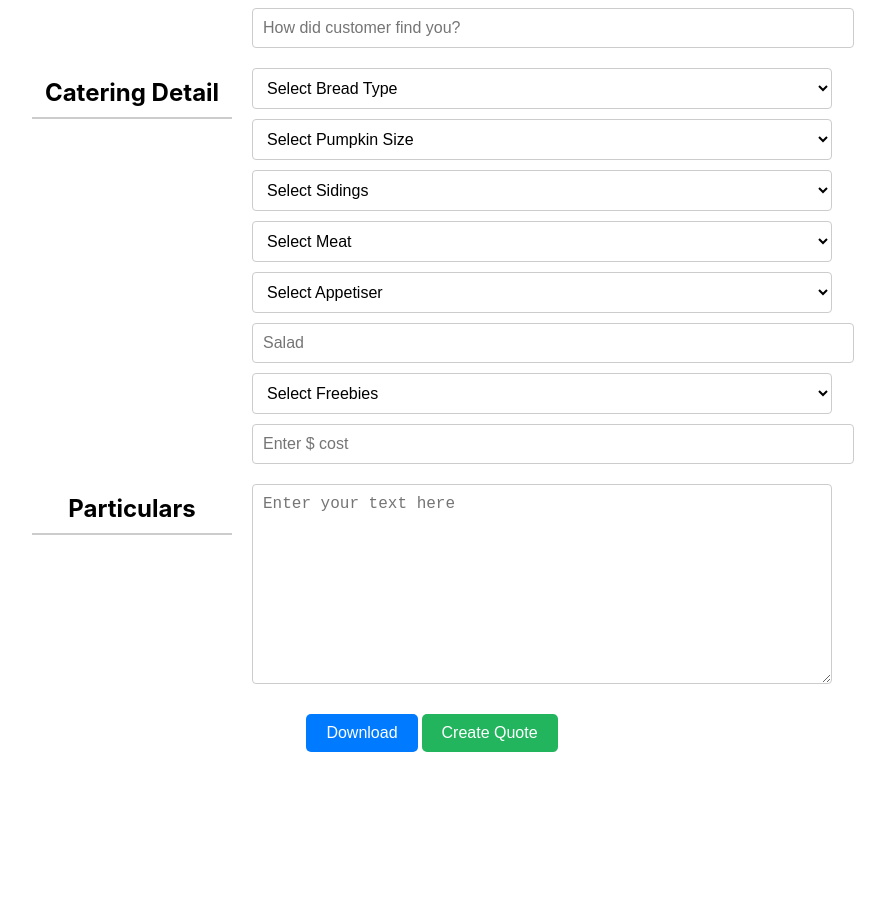
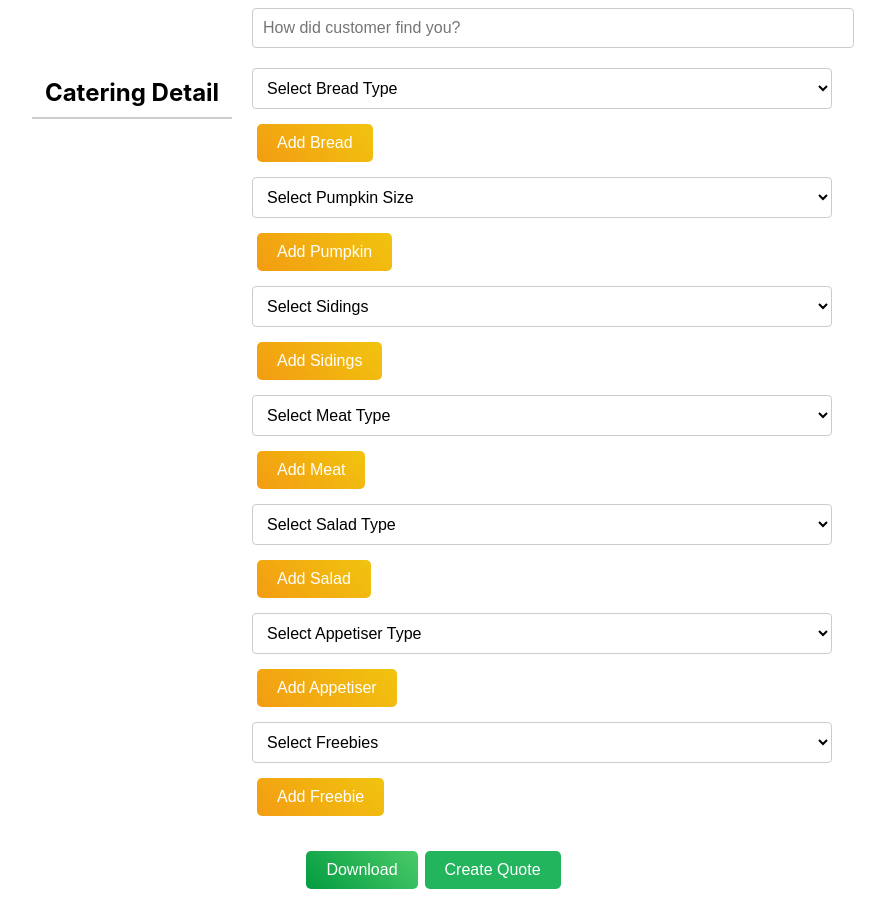
Before and after one commit to PritamMaharjan86/Catering-menu, a React (Create React App) app: page / in a window 1280 px wide. Shown: the part 478-1377 px from the top of the page, without its empty margins (208-1093 px from the left). Before the commit the page ends 1240 px from the top, so only its background shows below. Built offline with nearby package versions, Linux system fonts and the light colour scheme.

Commit message:
updating

```diff
--- a/src/App.css
+++ b/src/App.css
@@ -41,7 +41,6 @@
 
 .button {
   background: linear-gradient(45deg, #f39c12, #f1c40f);
-  font-family: "Open Sans", sans-serif;
   color: white;
   border: none;
   padding: 10px 20px;
@@ -50,6 +49,7 @@
   cursor: pointer;
   transition: box-shadow 0.3s ease;
   margin: 5px;
+  max-width: fit-content;
 }
 
 .button:hover {
@@ -76,3 +76,21 @@
   position: relative;
   display: inline-block;
 }
+
+
+.download {
+  background: linear-gradient(45deg, #029c40, #4bca69);
+  color: white;
+  border: none;
+  padding: 10px 20px;
+  font-size: 16px;
+  border-radius: 5px;
+  cursor: pointer;
+  transition: box-shadow 0.3s ease;
+  margin: 5px;
+  max-width: fit-content;
+}
+
+.download:hover {
+  box-shadow: 0px 4px 20px #01581680;
+}
--- a/src/Components/Detail.js
+++ b/src/Components/Detail.js
@@ -27,13 +27,13 @@ export default function Detail() {
         reference: '',
 
         // Catering detail
-        bread: '',
-        pumpkin: '',
-        sidings: '',
-        meats: '',
-        salad: '',
-        appetiser: '',
-        freebies: '',
+        bread: [''],
+        pumpkin: [''],
+        sidings: [''],
+        meats: [''],
+        salad: [''],
+        appetiser: [''],
+        freebies: [''],
 
         // Particulars
         cost: '',
@@ -51,8 +51,7 @@ export default function Detail() {
         return formatted;
     };
 
-
-    const handleChange = (e) => {
+    const handleChange = (e, index = null, category = null) => {
         const { name, value } = e.target;
         const capitalizedValue = value.charAt(0).toUpperCase() + value.slice(1);
 
@@ -61,13 +60,37 @@ export default function Detail() {
                 ...prevInput,
                 [name]: formatPhoneNumber(value),
             }));
+        } else if (index !== null && category !== null) {
+            // Handle dynamic category inputs (like meats, salad, etc.)
+            const newValues = [...input[category]];
+            newValues[index] = capitalizedValue;
+
+            setInput((prevInput) => ({
+                ...prevInput,
+                [category]: newValues,
+            }));
         } else {
+            // Handle regular inputs
+            setInput((prevInput) => ({
+                ...prevInput,
+                [name]: capitalizedValue,
+            }));
+        }
+    };
 
+    const addOption = (category) => {
+        setInput((prevInput) => ({
+            ...prevInput,
+            [category]: [...prevInput[category], ''],
+        }));
+    };
+
+    const removeOption = (index, category) => {
+        const newValues = input[category].filter((_, i) => i !== index);
         setInput({
             ...input,
-                [name]: capitalizedValue,
+            [category]: newValues,
         });
-        }
     };
 
     const handleSave = () => {
@@ -194,11 +217,10 @@ export default function Detail() {
                 <div className="row">
                     <h1>Catering Detail</h1>
                     <div className="column">
-                        <select
-                            onChange={handleChange}
-                            value={input.bread}
-                            name="bread"
-                        >
+                        {/* Bread Selection */}
+                        {input.bread.map((bread, index) => (
+                            <div key={index} className="multi-input-row">
+                                <select onChange={(e) => handleChange(e, index, 'bread')} value={bread}>
                                     <option value="">Select Bread Type</option>
                                     <option value="Dinner roll">Dinner roll</option>
                                     <option value="Damper roll">Damper roll</option>
@@ -208,12 +230,15 @@ export default function Detail() {
                                     <option value="Pita bread">Pita bread</option>
                                     <option value="Sliced bread">Sliced bread</option>
                                 </select>
+                                {index > 0 && <button onClick={() => removeOption(index, 'bread')}>Remove</button>}
+                            </div>
+                        ))}
+                        <button className='button' onClick={() => addOption('bread')}>Add Bread</button>
 
-                        <select
-                            onChange={handleChange}
-                            value={input.pumpkin}
-                            name="pumpkin"
-                        >
+                        {/* Pumpkin Selection */}
+                        {input.pumpkin.map((pumpkin, index) => (
+                            <div key={index} className="multi-input-row">
+                                <select onChange={(e) => handleChange(e, index, 'pumpkin')} value={pumpkin}>
                                     <option value="">Select Pumpkin Size</option>
                                     <option value="1 Pumpkin Large">1 Pumpkin large</option>
                                     <option value="2 Pumpkin Large">2 Pumpkin large</option>
@@ -223,12 +248,15 @@ export default function Detail() {
                                     <option value="2 Pumpkin Medium">2 Pumpkin medium</option>
                                     <option value="3 Pumpkin Medium">3 Pumpkin medium</option>
                                 </select>
+                                {index > 0 && <button onClick={() => removeOption(index, 'pumpkin')}>Remove</button>}
+                            </div>
+                        ))}
+                        <button className='button' onClick={() => addOption('pumpkin')}>Add Pumpkin</button>
 
-                        <select
-                            onChange={handleChange}
-                            value={input.sidings}
-                            name="sidings"
-                        >
+                        {/* Sidings Selection */}
+                        {input.sidings.map((siding, index) => (
+                            <div key={index} className="multi-input-row">
+                                <select onChange={(e) => handleChange(e, index, 'sidings')} value={siding}>
                                     <option value="">Select Sidings</option>
                                     <option value="Mashed Potatoes">Mashed Potatoes</option>
                                     <option value="Steamed Veggies">Steamed Veggies</option>
@@ -240,86 +268,88 @@ export default function Detail() {
                                     <option value="Pea / Carrot / Corn">Pea/Carrot/Corn</option>
                                     <option value="Steamed Potatoes">Steamed Potatoes</option>
                                 </select>
+                                {index > 0 && <button onClick={() => removeOption(index, 'sidings')}>Remove</button>}
+                            </div>
+                        ))}
+                        <button className='button' onClick={() => addOption('sidings')}>Add Sidings</button>
 
-                        <select
-                            onChange={handleChange}
-                            value={input.meats}
-                            name="meats"
-                        >
-                            <option value="">Select Meat</option>
-                            <option value="Whole Chicken">Whole Chicken</option>
-                            <option value="Beef Rump">Beef Rump</option>
-                            <option value="Whole Lamb">Whole Lamb</option>
-                            <option value="Boneless Pork Leg Roll">Boneless Pork Leg Roll</option>
-                            <option value="Porketta">Porketta</option>
-                            <option value="Whole Pig">Whole Pig</option>
-                            <option value="Aussie Sausage">Aussie Sausage</option>
-                            <option value="Chicken Tenderloin">Chicken Tenderloin</option>
-                            <option value="Vegetarian Sausage">Vegetarian Sausage</option>
-                            <option value="Hamburger Pattie">Hamburger Pattie</option>
-                            <option value="Veggie Sausage">Veggie Sausage</option>
-                            <option value="Minute Steak">Minute Steak</option>
+                        {/* Meats Selection */}
+                        {input.meats.map((meat, index) => (
+                            <div key={index} className="multi-input-row">
+                                <select onChange={(e) => handleChange(e, index, 'meats')} value={meat}>
+                                    <option value="">Select Meat Type</option>
+                                    <option value="Beef Steak">Beef Steak</option>
+                                    <option value="Lamb Chops">Lamb Chops</option>
+                                    <option value="Chicken Thigh">Chicken Thigh</option>
+                                    <option value="Pork Sausages">Pork Sausages</option>
+                                    <option value="Beef Sausages">Beef Sausages</option>
+                                    <option value="BBQ Ribs">BBQ Ribs</option>
                                     <option value="Chicken Wings">Chicken Wings</option>
-                            <option value="Chicken Kebab">Chicken Kebab</option>
-                            <option value="Chicken Pattie">Chicken Pattie</option>
-                            <option value="Veggie Pattie">Veggie Pattie</option>
+                                    <option value="Lamb Ribs">Lamb Ribs</option>
                                 </select>
+                                {index > 0 && <button onClick={() => removeOption(index, 'meats')}>Remove</button>}
+                            </div>
+                        ))}
+                        <button className='button' onClick={() => addOption('meats')}>Add Meat</button>
 
-                        <select
-                            onChange={handleChange}
-                            value={input.appetiser}
-                            name="appetiser"
-                        >
-                            <option value="">Select Appetiser</option>
-                            <option value="Caba, Cheese, Crackers">Caba, Cheese, Crackers</option>
-                            <option value="Burrito Melts">Burrito Melts</option>
-                            <option value="Proscuito and Asparagus">Prosciutto and Asparagus</option>
+                        {/* Salad Selection */}
+                        {input.salad.map((salad, index) => (
+                            <div key={index} className="multi-input-row">
+                                <select onChange={(e) => handleChange(e, index, 'salad')} value={salad}>
+                                    <option value="">Select Salad Type</option>
+                                    <option value="Greek Salad">Greek Salad</option>
+                                    <option value="Caesar Salad">Caesar Salad</option>
+                                    <option value="Garden Salad">Garden Salad</option>
+                                    <option value="Potato Salad">Potato Salad</option>
+                                    <option value="Pasta Salad">Pasta Salad</option>
+                                    <option value="Coleslaw">Coleslaw</option>
+                                    <option value="Fruit Salad">Fruit Salad</option>
                                 </select>
+                                {index > 0 && <button onClick={() => removeOption(index, 'salad')}>Remove</button>}
+                            </div>
+                        ))}
+                        <button className='button' onClick={() => addOption('salad')}>Add Salad</button>
 
-                        <input
-                            onChange={handleChange}
-                            value={input.salad}
-                            name="salad"
-                            type="text"
-                            placeholder="Salad"
-                        />
+                        {/* Appetiser Selection */}
+                        {input.appetiser.map((appetiser, index) => (
+                            <div key={index} className="multi-input-row">
+                                <select onChange={(e) => handleChange(e, index, 'appetiser')} value={appetiser}>
+                                    <option value="">Select Appetiser Type</option>
+                                    <option value="Cheese Platter">Cheese Platter</option>
+                                    <option value="Vegetable Platter">Vegetable Platter</option>
+                                    <option value="Fruit Platter">Fruit Platter</option>
+                                    <option value="Breadsticks">Breadsticks</option>
+                                    <option value="Bruschetta">Bruschetta</option>
+                                    <option value="Mini Quiches">Mini Quiches</option>
+                                    <option value="Spring Rolls">Spring Rolls</option>
+                                    <option value="Stuffed Mushrooms">Stuffed Mushrooms</option>
+                                </select>
+                                {index > 0 && <button onClick={() => removeOption(index, 'appetiser')}>Remove</button>}
+                            </div>
+                        ))}
+                        <button className='button' onClick={() => addOption('appetiser')}>Add Appetiser</button>
 
-                        <select
-                            onChange={handleChange}
-                            value={input.freebies}
-                            name="freebies"
-                        >
+                        {/* Freebies Selection */}
+                        {input.freebies.map((freebie, index) => (
+                            <div key={index} className="multi-input-row">
+                                <select onChange={(e) => handleChange(e, index, 'freebies')} value={freebie}>
                                     <option value="">Select Freebies</option>
-                            <option value="Assorted Drinks">Assorted Drinks</option>
-                            <option value="Tea Coffee">Tea / Coffee</option>
-                            <option value="Gravy">Gravy</option>
-                            <option value="Petit">Petit Cake</option>
-                            <option value="Extra Salad">Extra Salad</option>
+                                    <option value="Water">Water</option>
+                                    <option value="Soft Drinks">Soft Drinks</option>
+                                    <option value="Napkins">Napkins</option>
+                                    <option value="Plastic Cutlery">Plastic Cutlery</option>
+                                    <option value="Sauces">Sauces</option>
+                                    <option value="Condiments">Condiments</option>
                                 </select>
-                        <input
-                            onChange={handleChange}
-                            value={input.cost}
-                            name="cost"
-                            type="number"
-                            placeholder="Enter $ cost"
-                        />
+                                {index > 0 && <button onClick={() => removeOption(index, 'freebies')}>Remove</button>}
+                            </div>
+                        ))}
+                        <button className='button' onClick={() => addOption('freebies')}>Add Freebie</button>
+                    </div>
                 </div>
             </div>
 
-                <div className='row'>
-                    <h1>Particulars</h1>
-                    <textarea
-                        value={input.textValue}
-                        name='textValue'
-                        onChange={handleChange}
-                        placeholder="Enter your text here"
-                        rows="4"
-                        cols="50"
-                    />
-                </div>
-            </div>
-
-            <button className='btn-primary' onClick={handleSave}>Download</button>
+            <button className='download' onClick={handleSave}>Download</button>
             <button className='btn-secondary' onClick={handleQuote}>Create Quote</button>
 
             {sausageSizzle && (
```
Lines whose indentation alone changed are shown as unchanged.
